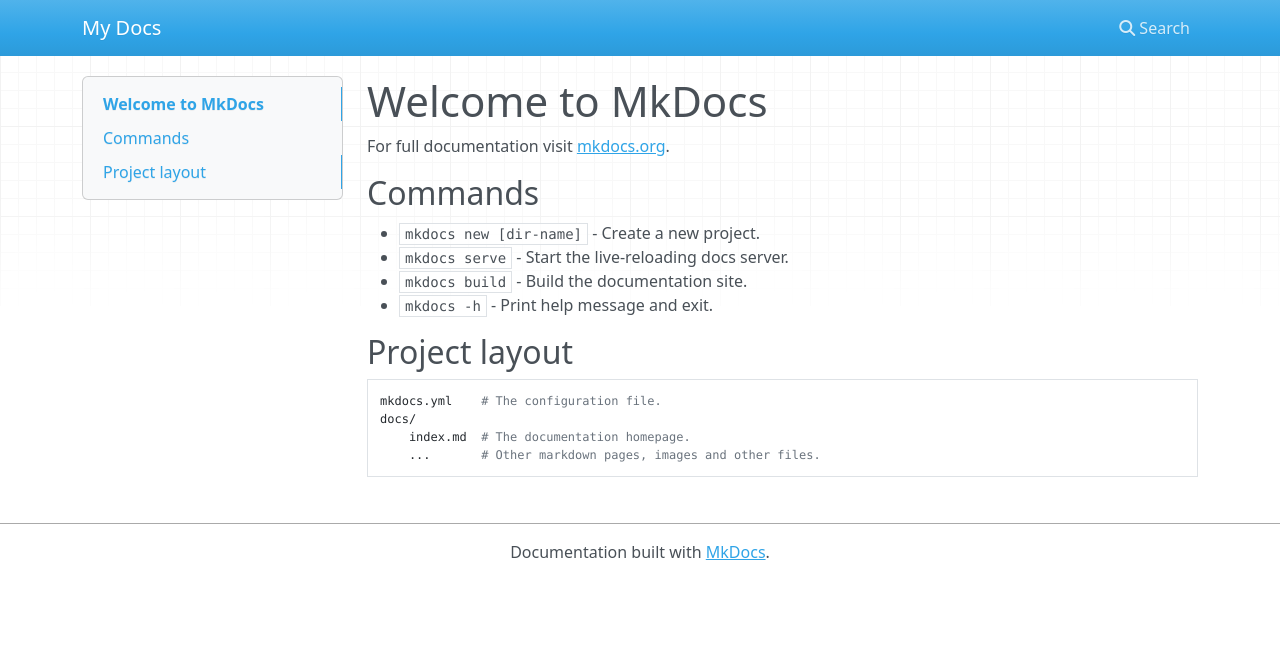
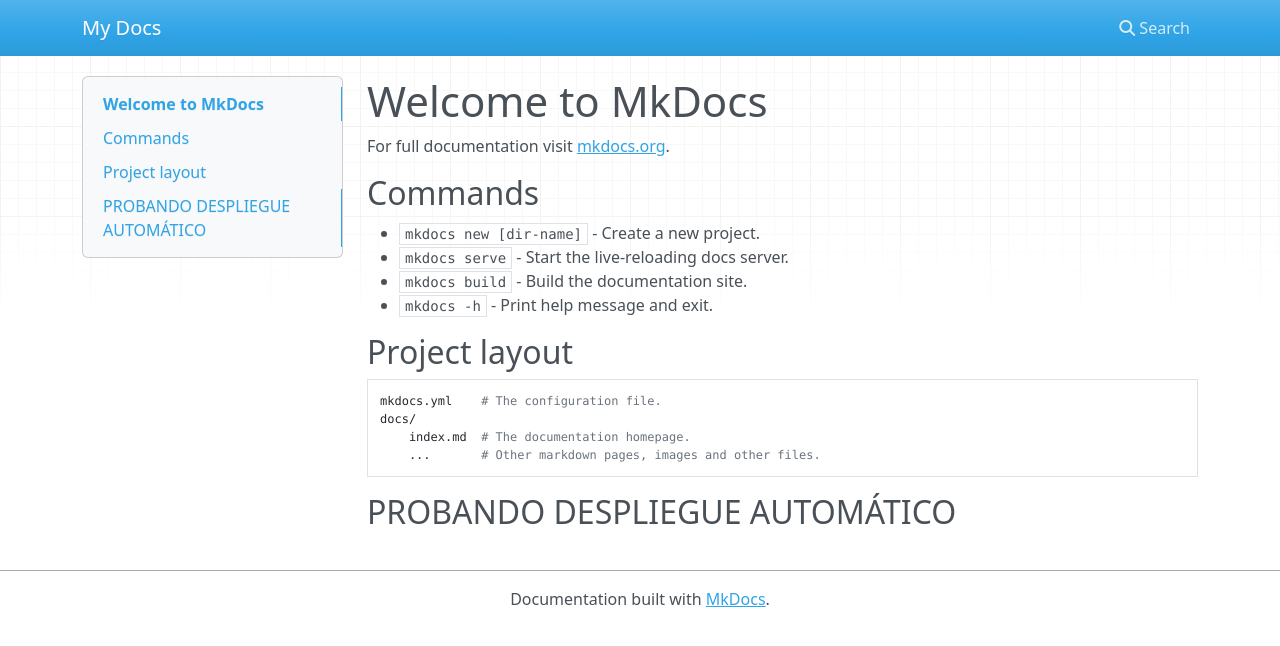
Before and after one commit to Albert0PB/prueba, an MkDocs documentation site: the page built from docs/index.md, in a window 1280 px wide. Shown: the top 646 px of the page. Built offline with MkDocs 1.6.1, drawn with Linux system fonts in a browser that asks for light colours; nearby versions of some CDN libraries.

Commit message:
probando despliegue

```diff
--- a/docs/index.md
+++ b/docs/index.md
@@ -15,3 +15,6 @@
     docs/
         index.md  # The documentation homepage.
         ...       # Other markdown pages, images and other files.
+
+
+## PROBANDO DESPLIEGUE AUTOMÁTICO
```
Also changed, not shown: 1 other file.
